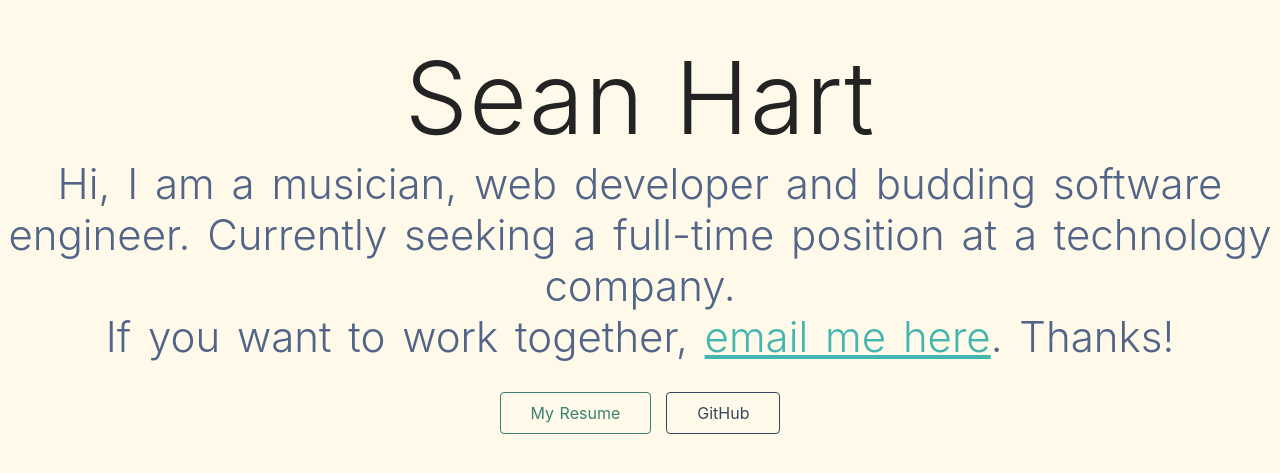
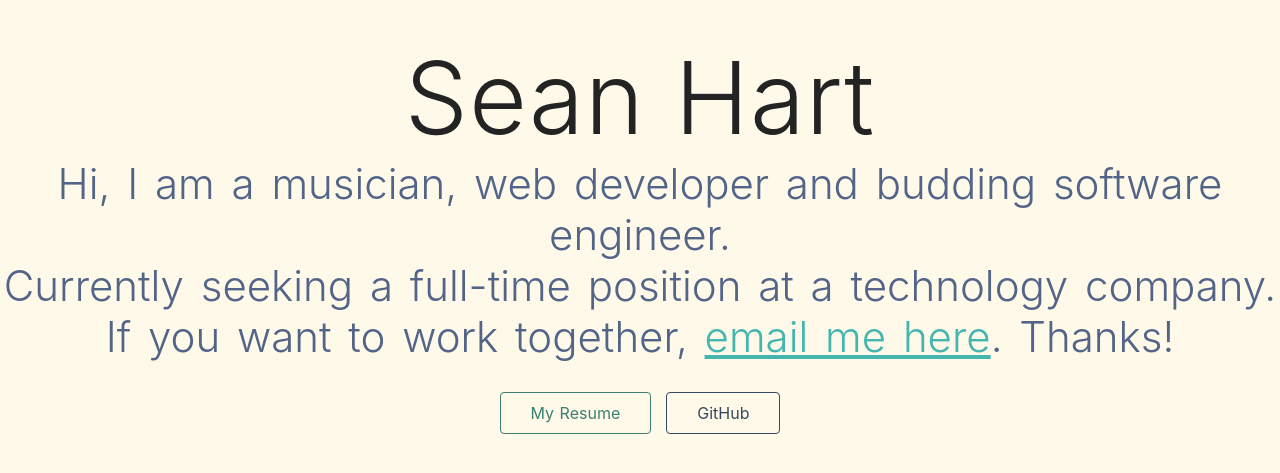
Before and after one commit to hartsean/seanhart.io, a Nuxt app: page / in a window 1280 px wide. Shown: the part 165-638 px from the top of the page. Built offline with nearby package versions, Linux system fonts and the light colour scheme.

Commit message:
(chore) linebreak index.vue

```diff
--- a/pages/index.vue
+++ b/pages/index.vue
@@ -5,7 +5,7 @@
         Sean Hart
       </h1>
       <div class="about subtitle">
-        <p>Hi, I am a musician, web developer and budding software engineer.  Currently seeking a full-time position at a technology company.</p>
+        <p>Hi, I am a musician, web developer and budding software engineer.</p><p>Currently seeking a full-time position at a technology company.</p>
         <p>If you want to work together, <a href="mailto:hartsean@gmail.com?Subject=Sean%20Hart%20Website%20Inquiry">email me here</a>. Thanks!</p>
       </div>
       <Logo />
```
